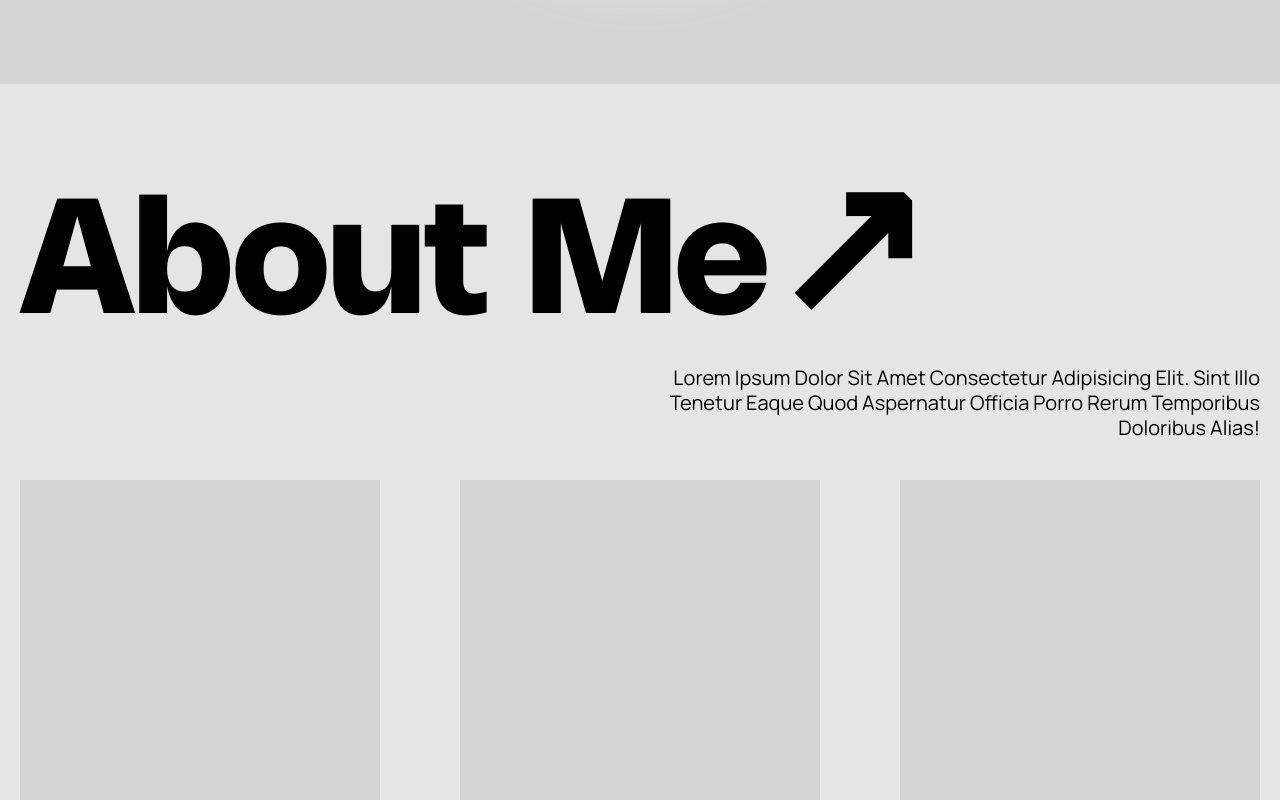
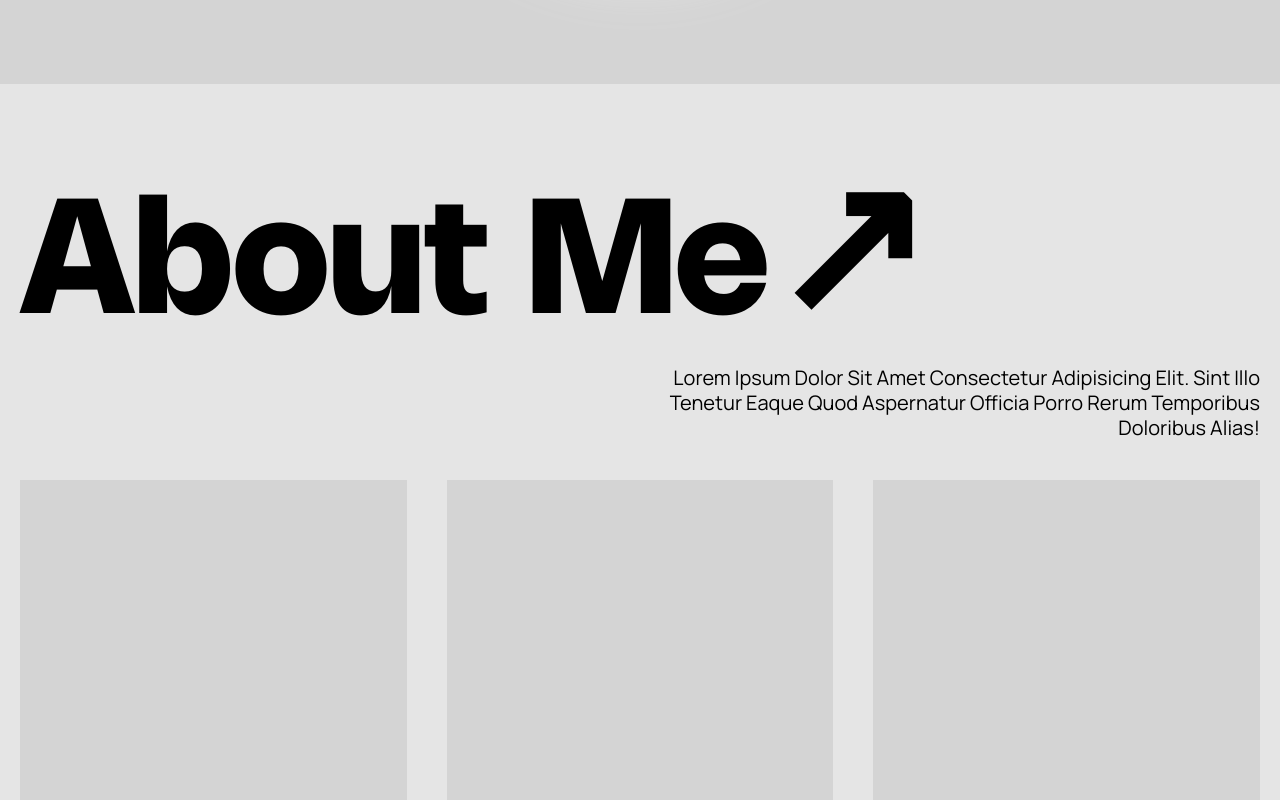
Before and after one commit to ayushstha123/portfolio_0.1, a Next.js app: page / in a window 1280 px wide. Shown: the part 1457-2257 px from the top of the page. Built offline with nearby package versions, Linux system fonts and the light colour scheme.

Commit message:
about me page animation fix

```diff
--- a/app/components/sections/HomeSection/About.jsx
+++ b/app/components/sections/HomeSection/About.jsx
@@ -6,8 +6,8 @@ const About = () => {
   const { scrollYProgress } = useScroll();
 
   // Transform scroll progress (0 to 1) to rem values
-  const width = useTransform(scrollYProgress, [0, 1], ["30rem", "60rem"]);
-  const height = useTransform(scrollYProgress, [0, 1], ["30rem", "60rem"]);
+  const width = useTransform(scrollYProgress, [0, 1], ["30rem", "55rem"]);
+  const height = useTransform(scrollYProgress, [0, 1], ["30rem", "55rem"]);
 
   return (
     <div className="bg-neutral-300 border-t py-20 border-black">
--- a/app/components/sections/HomeSection/Explanation.jsx
+++ b/app/components/sections/HomeSection/Explanation.jsx
@@ -1,29 +1,68 @@
-import React from 'react'
-import LetterStagger from '../../Animations/StraggerAnimation'
-import Image from 'next/image'
+
+'use client'
+import React from 'react';
+import LetterStagger from '../../Animations/StraggerAnimation';
+import {  motion, useInView } from 'framer-motion';
+import { useRef } from 'react';
 
 const Explanation = () => {
+  const gridRef = useRef(null);
+  const isInView = useInView(gridRef, { once: false }); // Animate only once when in view
+
+  const jumpInVariants = {
+    hidden: {
+      opacity: 0,
+      y: 60, // Start a bit below
+      scale: 0.8, // Start slightly smaller
+    },
+    visible: {
+      opacity: 1,
+      y: 0,
+      scale: 1,
+      transition: {
+        type:'spring',
+        damping: 12,
+        stiffness: 100,
+      },
+    },
+  };
+
   return (
     <div className='bg-neutral-200 pt-20'>
       <div className='max-w-[1400px] mx-auto px-5'>
-        <h2 className="text-black text-start nohemi  text-[4rem] sm:text-[6.8rem] lg:text-[10rem] leading-[4rem] lg:leading-[12rem]">
-          <LetterStagger speed={30} >About Me </LetterStagger><span className=' font-bold text-[12rem]'>↗</span>
+        <h2 className="text-black text-start nohemi text-[4rem] sm:text-[6.8rem] lg:text-[10rem] leading-[4rem] lg:leading-[12rem]">
+          <LetterStagger speed={30}>About Me </LetterStagger><span className=' font-bold text-[12rem]'>↗</span>
         </h2>
         <div className='flex items-end justify-end'>
-          <p className="text-sm md:text-xl  w-1/2 pb-10 text-center md:text-end capitalize text-black manrope leading-tight ">
+          <p className="text-sm md:text-xl w-1/2 pb-10 text-center md:text-end capitalize text-black manrope leading-tight ">
             Lorem ipsum dolor sit amet consectetur adipisicing elit. Sint illo tenetur eaque quod aspernatur officia porro rerum temporibus doloribus alias!
           </p>
         </div>
-        <div className='grid grid-cols-3 gap-20'>
-          <div className='bg-neutral-300'>
-
-          </div>
-          <div className='bg-neutral-300 h-80 gran' />
-          <div className='bg-neutral-300 h-80 gran' />
+        <div ref={gridRef} className='grid grid-cols-3 gap-10'>
+          <motion.div
+            className='bg-neutral-300'
+            variants={jumpInVariants}
+            initial="hidden"
+            animate={isInView ? 'visible' : 'hidden'}
+          />
+          <motion.div
+            className='bg-neutral-300 h-80 '
+            variants={jumpInVariants}
+            initial="hidden"
+            animate={isInView ? 'visible' : 'hidden'}
+            transition={{ delay: 0.1 }} // Add a slight delay for staggered effect
+          />
+          <motion.div
+            className='bg-neutral-300 h-80 '
+            variants={jumpInVariants}
+            initial="hidden"
+            animate={isInView ? 'visible' : 'hidden'}
+            transition={{ delay: 0.1 }} // Add a further delay
+          />
         </div>
       </div>
     </div>
-  )
-}
+  );
+};
 
-export default Explanation
+export default Explanation;
```
